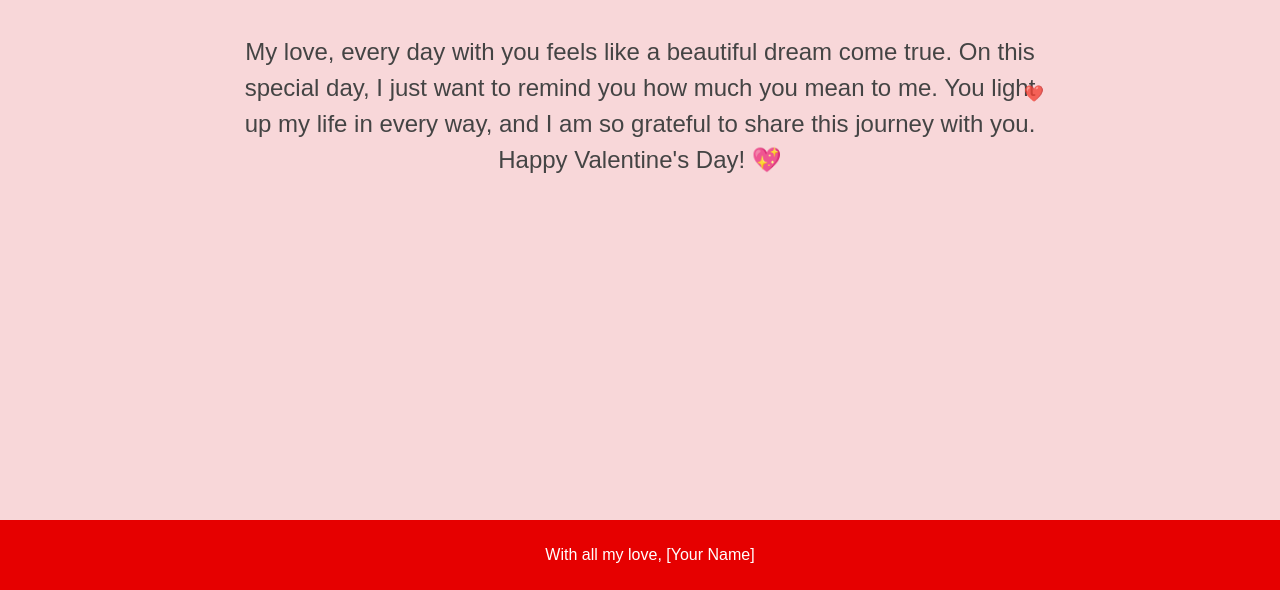
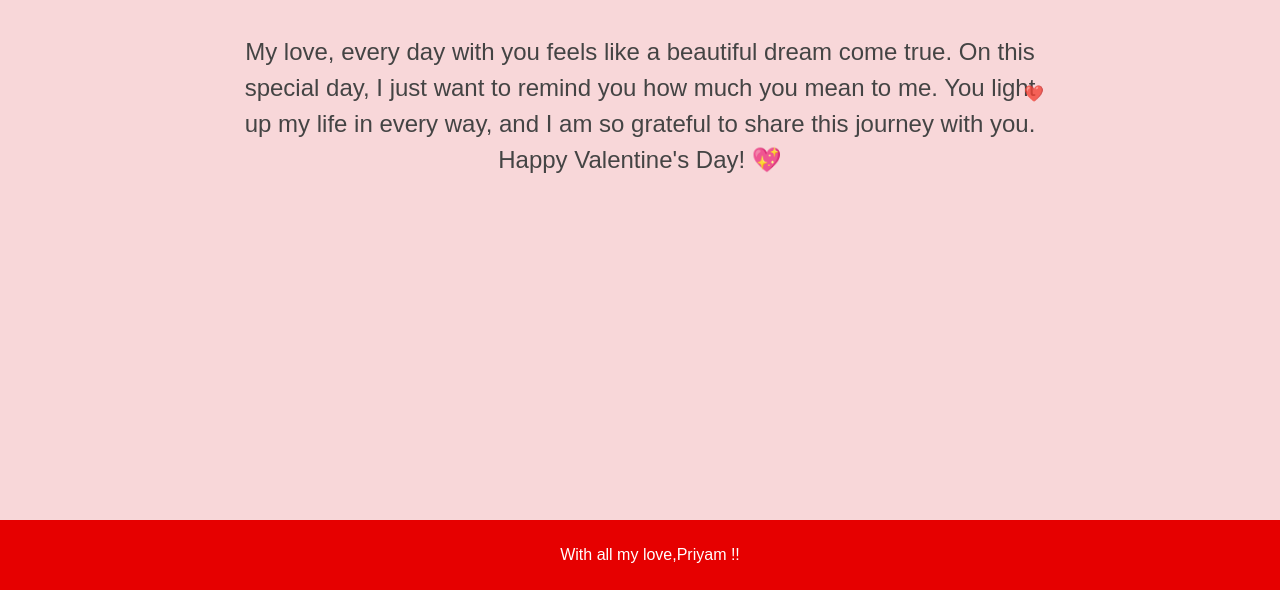
Before and after one commit to thepriyansh007/Valentines, a plain HTML site: page index.html in a window 1280 px wide. Shown: the part 210-800 px from the top of the page. Drawn offline with Linux system fonts and the light colour scheme.

Commit message:
Update index.html

```diff
--- a/index.html
+++ b/index.html
@@ -136,7 +136,7 @@
 <div class="floating-heart">❤️</div>
 
 <footer>
-    <p>With all my love, [Your Name]</p>
+    <p>With all my love,Priyam !!</p>
 </footer>
 
 </body>
```
